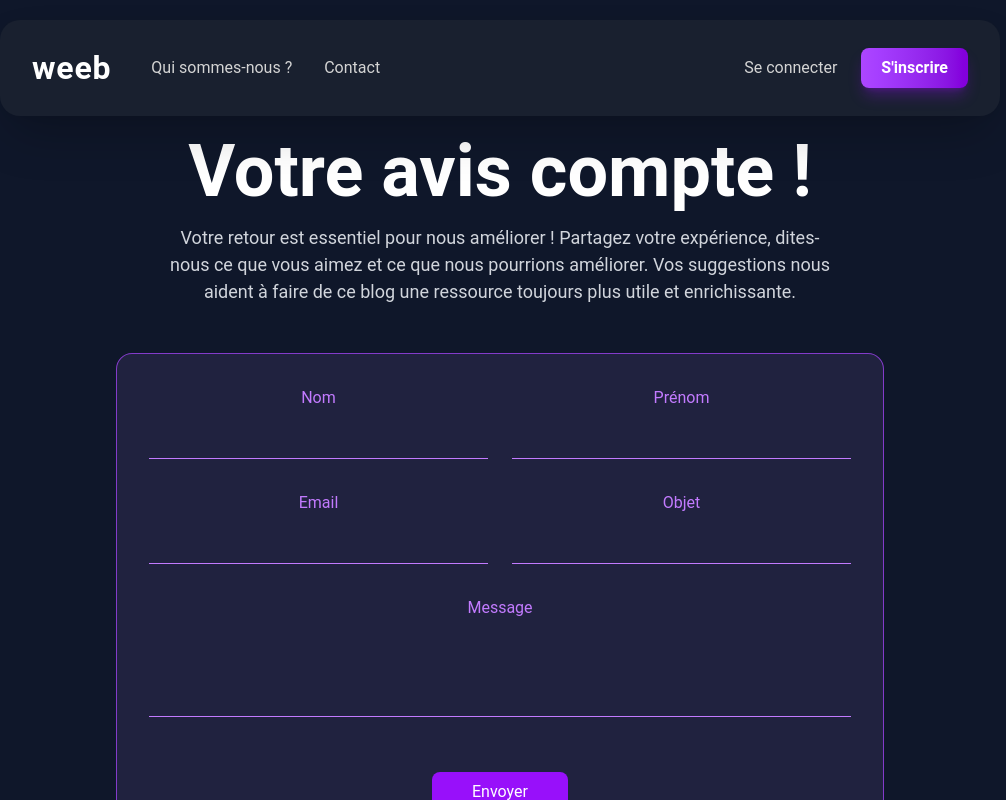
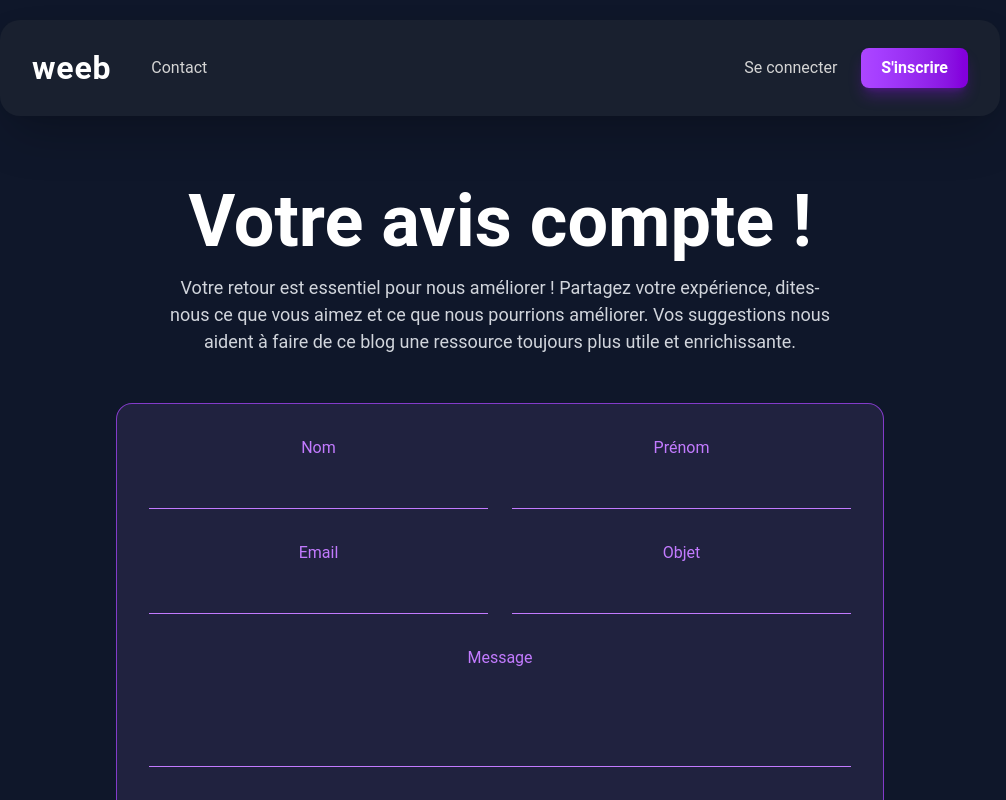
Before and after one commit to sylvqinz/weeb_sylvain_zanini, a React (Vite) app: page /contact in a window 1280 px wide. Shown: the top 800 px of the page, without its empty margins (140-1146 px from the left). Built offline with nearby package versions, Linux system fonts and the light colour scheme.

Commit message:
about page removed

```diff
--- a/src/components/Header.jsx
+++ b/src/components/Header.jsx
@@ -46,11 +46,11 @@ export default function Header() {
           </Link>
 
           <ul className="hidden md:flex items-center gap-8 text-[16px] text-neutral-300">
-            <li>
+            {/* <li>
               <Link to="/about" className="hover:text-white transition">
                 Qui sommes-nous ?
               </Link>
-            </li>
+            </li> */}
             <li>
               <Link to="/contact" className="hover:text-white transition">
                 Contact
@@ -104,11 +104,11 @@ export default function Header() {
         }}
       >
         <ul className="flex flex-col gap-6 p-8 text-[16px] text-neutral-300">
-          <li>
+          {/* <li>
             <Link to="/about" className="hover:text-white transition block" onClick={closeMenu}>
               Qui sommes-nous ?
             </Link>
-          </li>
+          </li> */}
           <li>
             <Link to="/contact" className="hover:text-white transition block" onClick={closeMenu}>
               Contact
--- a/src/index.css
+++ b/src/index.css
@@ -2,6 +2,10 @@
 
 @theme {
   --font-sans: "roboto", sans-serif;
+}
+
+section {
+  padding-top: 50px;
 }
 
 h1 {
--- a/src/pages/Contact.jsx
+++ b/src/pages/Contact.jsx
@@ -1,6 +1,6 @@
 export default function Contact() {
   return (
-    <section className="from-[#0b1020] to-[#070b16] flex items-center justify-center px-4">
+    <section className="from-[#0b1020] to-[#070b16] flex items-center justify-center px-4 pb-20">
       <div className="w-full max-w-3xl text-center">
         <h1 className="text-4xl md:text-5xl font-bold text-white mb-4">Votre avis compte !</h1>
 
```
